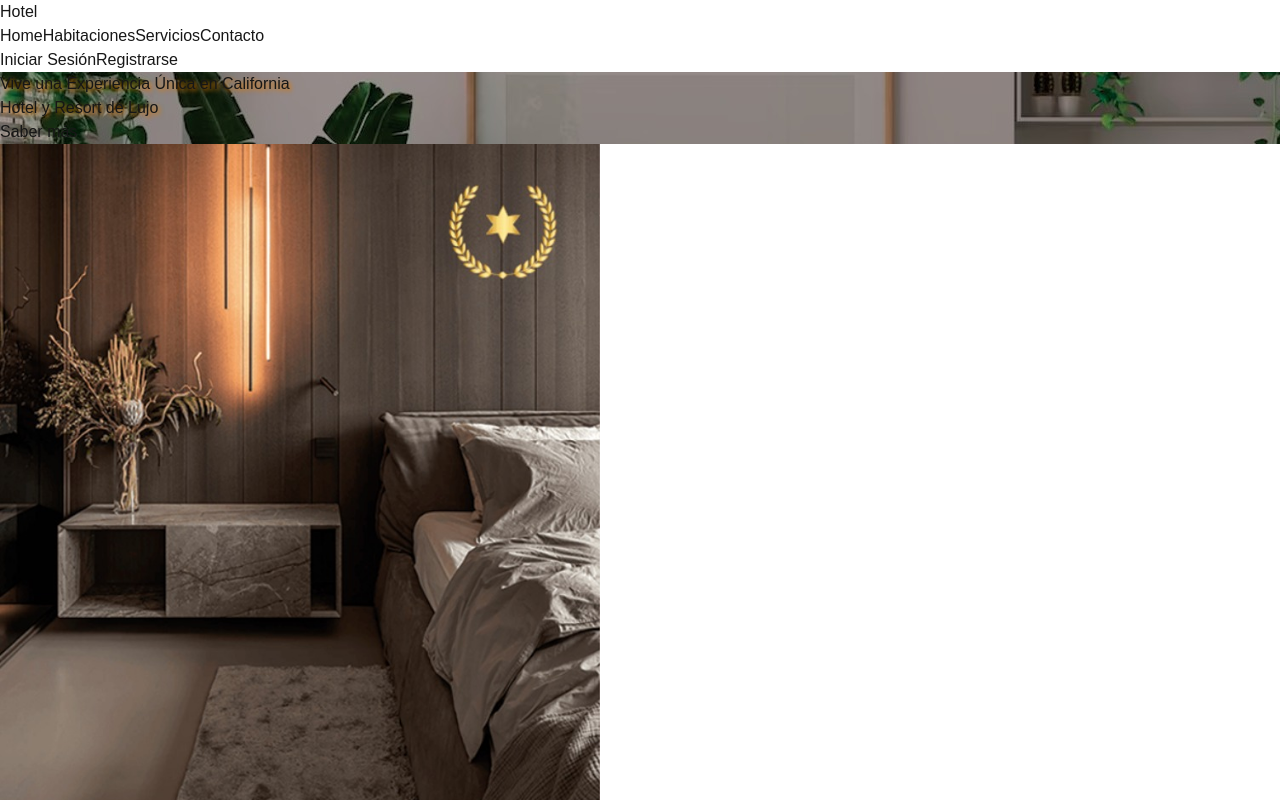
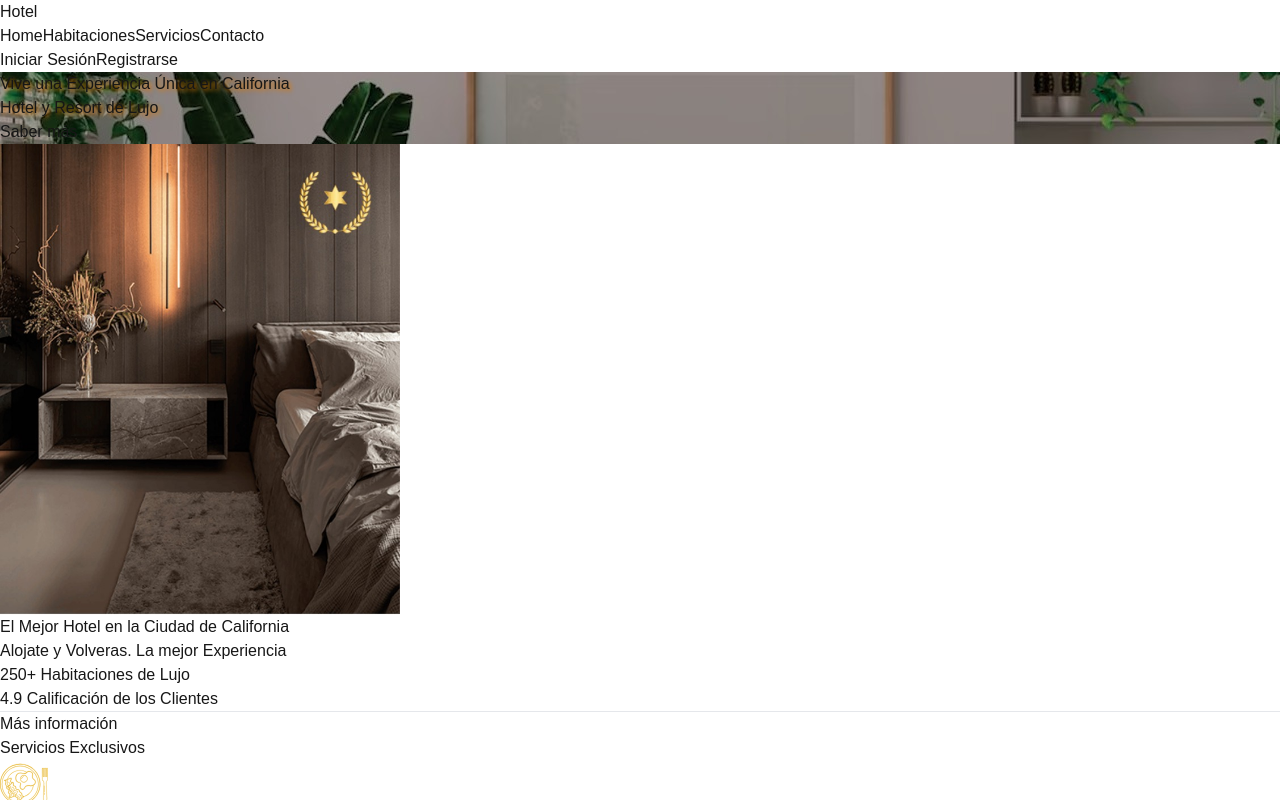
Before and after one commit to Vein22/PFhenrypt21b---Hotel-Elysium-, a Next.js app in the folder front/: page / in a window 1280 px wide. Shown: the top 800 px of the page. Built offline with nearby package versions, Linux system fonts and the light colour scheme.

Commit message:
todo al 100x100 y listo para context

```diff
--- a/front/src/components/FeatureSection/FeatureSection.tsx
+++ b/front/src/components/FeatureSection/FeatureSection.tsx
@@ -5,28 +5,32 @@ const FeatureSection = () => {
     <section className="py-16 bg-white">
       <div className="container mx-auto grid md:grid-cols-2 gap-8 items-center">
 
-        <div>
+        {/* Imagen centrada */}
+        <div className="flex justify-center">
           <Image
             src="/habitacion.png"
             alt="Habitación de lujo"
             className="rounded-lg shadow-lg shadow-amber-600"
-            width={600}
-            height={300}
+            width={400}
+            height={200}
           />
         </div>
 
+        {/* Contenido textual */}
         <div>
           <h2 className="text-3xl font-bold mb-4">El Mejor Hotel en la Ciudad de California</h2>
           <p className="text-gray-700 mb-6">
             Alojate y Volveras. La mejor Experiencia
           </p>
 
-
           <ul className="flex space-x-1">
-            <li><span className="font-bold text-amber-600 text-[3rem]">250+</span> Habitaciones de Lujo</li>
-            <li><span className="font-bold text-amber-600 text-[3rem] ml-5">4.9</span> Calificación de los Clientes</li>
+            <li>
+              <span className="font-bold text-amber-600 text-[3rem]">250+</span> Habitaciones de Lujo
+            </li>
+            <li>
+              <span className="font-bold text-amber-600 text-[3rem] ml-5">4.9</span> Calificación de los Clientes
+            </li>
           </ul>
-
 
           <hr className="border-t-2 border-amber-600 my-4" />
           <button className="bg-amber-600 text-white border border-amber-600 rounded-lg py-2 px-4 hover:bg-opacity-90">Más información</button>
--- a/front/src/components/Footer/Footer.tsx
+++ b/front/src/components/Footer/Footer.tsx
@@ -2,7 +2,7 @@ import Image from "next/image";
 
 const Footer = () => {
   return (
-    <footer className="bg-gray-950 text-white py-8">
+    <footer className="bg-black text-white py-8">
       <div className="container mx-auto text-center">
 
         <div className="flex justify-between mb-8">
--- a/front/src/components/Header/Header.tsx
+++ b/front/src/components/Header/Header.tsx
@@ -2,7 +2,7 @@ import Link from "next/link";
 
 const Header = () => {
   return (
-    <header className=" absolute w-full bg-gray-950 text-white shadow-md shadow-amber-600">
+    <header className=" absolute w-full bg-black text-white shadow-md shadow-amber-600">
       <div className="container mx-auto flex justify-between items-center py-4 px-6">
         <div className="text-2xl font-bold">
           <Link href="/" className="text-white hover:text-amber-600">
--- a/front/src/components/ServicesSection/ServicesSection.tsx
+++ b/front/src/components/ServicesSection/ServicesSection.tsx
@@ -16,7 +16,7 @@ const ServicesSection = () => {
   ];
 
   return (
-    <section className="py-16 bg-gray-950 text-white">
+    <section className="py-16 bg-black text-white">
       <div className="container mx-auto text-center">
         <h2 className="text-3xl font-bold mb-8">Servicios Exclusivos</h2>
 
```
